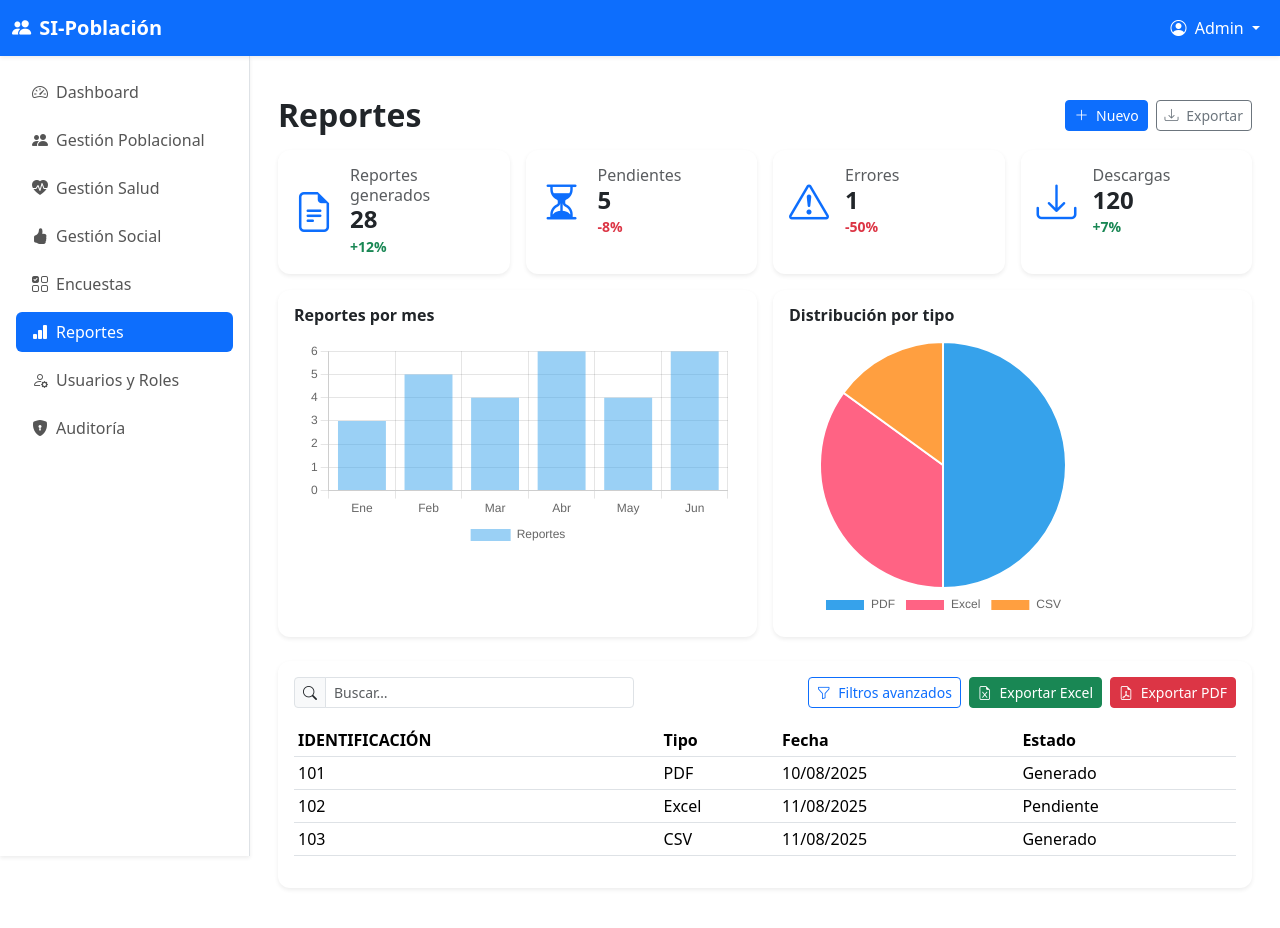
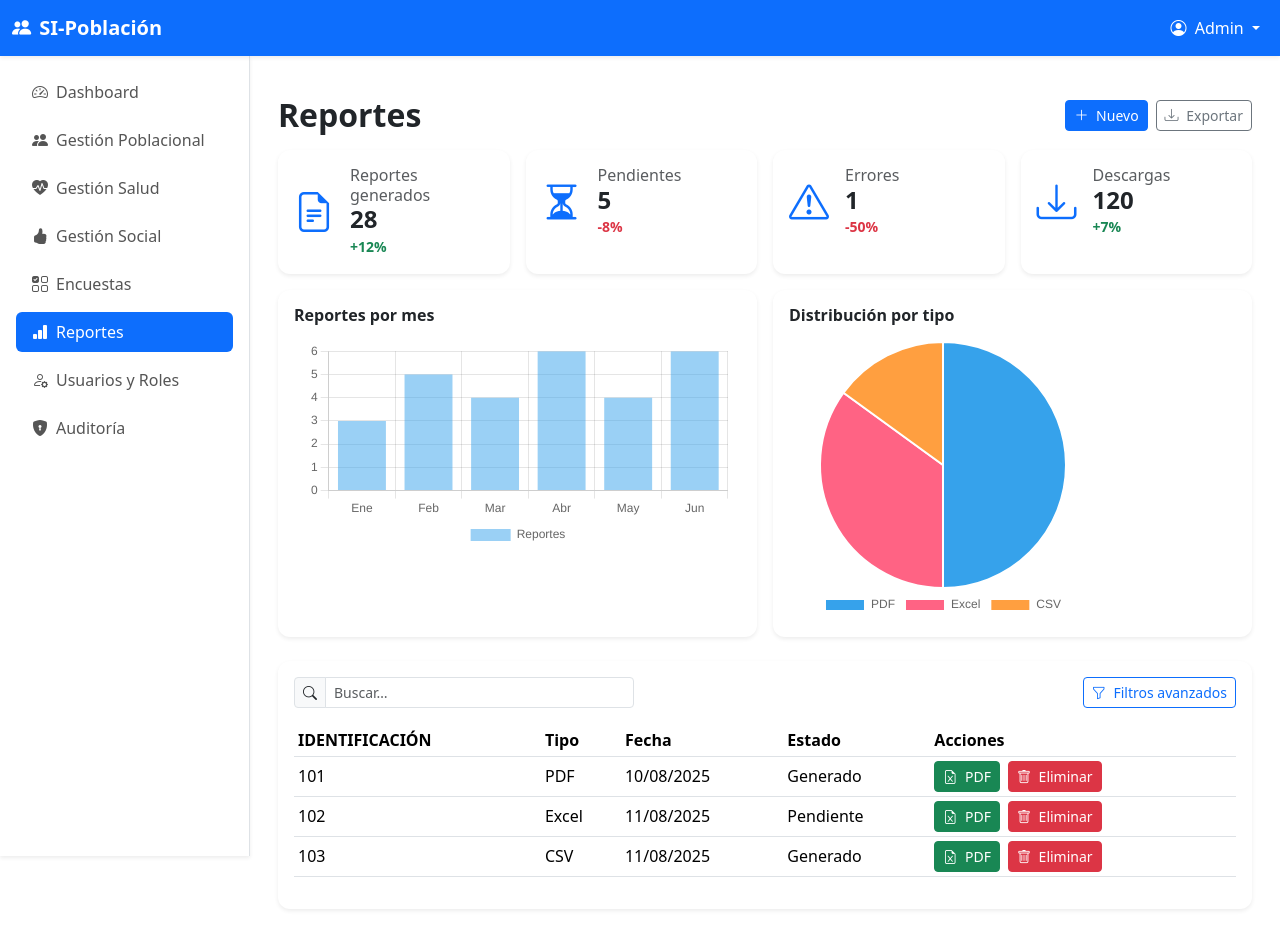
Before and after one commit to eduard-ve/sip_comunidades, a Vue app in the folder frontend/: page /reportes in a window 1280 px wide. Shown: the top 928 px of the page. Built offline with nearby package versions, Linux system fonts and the light colour scheme.

Commit message:
Se ha refactorizado la interfaz de la tabla, reubicando las acciones exportación y eliminación en una nueva columna de acciones en cada fila, permitiendo la gestión individual de reportes en formatos PDF.

```diff
--- a/frontend/src/views/Reportes.vue
+++ b/frontend/src/views/Reportes.vue
@@ -1,9 +1,53 @@
+<template>
+  <BaseModule
+    title="Reportes"
+    :breadcrumbs="breadcrumbs"
+    :kpis="kpis"
+    :charts="charts"
+    :table="table"
+    @create="showForm = true"
+    @rowClick="(row) => alert(` Detalles del reporte ID: ${row.id}`)"
+  >
+    <template #table-filters>
+      <div class="d-flex justify-content-end gap-2">
+        <button class="btn btn-sm btn-outline-primary">
+          <i class="bi bi-funnel me-1"></i> Filtros avanzados
+        </button>
+      </div>
+    </template>
+
+    <!-- Slot para las celdas de la tabla -->
+    <template #table-cell="{ column, row }">
+      <template v-if="column.key === 'acciones'">
+        <div class="d-flex gap-2">
+          <button class="btn btn-sm btn-success" @click.stop="exportar(row)">
+            <i class="bi bi-file-earmark-excel me-1"></i> PDF
+          </button>
+          <button class="btn btn-sm btn-danger" @click.stop="eliminarReporte(row)">
+            <i class="bi bi-trash me-1"></i> Eliminar
+          </button>
+        </div>
+      </template>
+      <template v-else>
+        {{ row[column.key] }}
+      </template>
+    </template>
+  </BaseModule>
+
+  <!-- Modal de reporte -->
+  <ReporteForm
+    v-if="showForm"
+    @close="showForm = false"
+    @save="saveReporte"
+  />
+</template>
+
 <script setup>
 import { ref } from "vue"
 import BaseModule from "../components/BaseModule.vue"
 import ReporteForm from "../components/ReporteForm.vue"
 
-
+// Datos de ejemplo para los KPIs
 const kpis = [
   { title: "Reportes generados", value: 28, change: 12, icon: "bi bi-file-earmark-text" },
   { title: "Pendientes", value: 5, change: -8, icon: "bi bi-hourglass-split" },
@@ -11,6 +55,7 @@ const kpis = [
   { title: "Descargas", value: 120, change: 7, icon: "bi bi-download" }
 ]
 
+// Datos de ejemplo para los gráficos
 const charts = {
   left: {
     id: "repMensuales",
@@ -32,13 +77,14 @@ const charts = {
   }
 }
 
-// Estado de tabla
+// Estado de la tabla
 const table = ref({
   columns: [
     { key: "id", label: "IDENTIFICACIÓN" },
     { key: "tipo", label: "Tipo" },
     { key: "fecha", label: "Fecha" },
-    { key: "estado", label: "Estado" }
+    { key: "estado", label: "Estado" },
+    { key: "acciones", label: "Acciones" }
   ],
   rows: [
     { id: 101, tipo: "PDF", fecha: "10/08/2025", estado: "Generado" },
@@ -58,43 +104,16 @@ function saveReporte(newReporte) {
   showForm.value = false
 }
 
-// Exportar simulación
-function exportar(tipo) {
-  alert(` Exportando en formato ${tipo}...`)
+// Simulación de exportación para una fila específica
+function exportar(row) {
+  alert(`Exportando el reporte con ID: ${row.id} en formato PDF...`)
+}
+
+// Función para eliminar un reporte
+function eliminarReporte(row) {
+  if (confirm(`¿Estás seguro de que quieres eliminar el reporte ${row.id}?`)) {
+    table.value.rows = table.value.rows.filter(r => r.id !== row.id)
+    alert(`Reporte ${row.id} eliminado.`)
+  }
 }
 </script>
-
-<template>
-  <BaseModule
-    title="Reportes"
-    :breadcrumbs="breadcrumbs"
-    :kpis="kpis"
-    :charts="charts"
-    :table="table"
-    @create="showForm = true"
-    @export="() => exportar('Excel')"
-    @rowClick="(row) => alert(` Detalles del reporte ID: ${row.id}`)"
-  >
-  <template #table-filters>
-    <div class="d-flex justify-content-end gap-2">
-      <button class="btn btn-sm btn-outline-primary">
-        <i class="bi bi-funnel me-1"></i> Filtros avanzados
-      </button>
-      <button class="btn btn-sm btn-success" @click="exportar('Excel')">
-        <i class="bi bi-file-earmark-excel me-1"></i> Exportar Excel
-      </button>
-      <button class="btn btn-sm btn-danger" @click="exportar('PDF')">
-        <i class="bi bi-file-earmark-pdf me-1"></i> Exportar PDF
-      </button>
-    </div>
-  </template>
-
-  </BaseModule>
-
-  <!-- Modal de reporte -->
-  <ReporteForm
-    v-if="showForm"
-    @close="showForm = false"
-    @save="saveReporte"
-  />
-</template>
```
